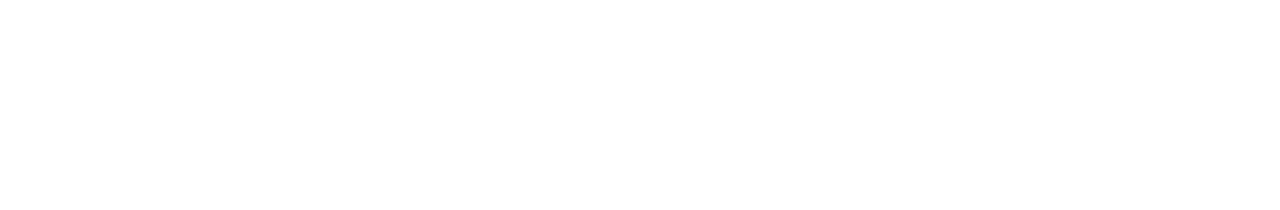
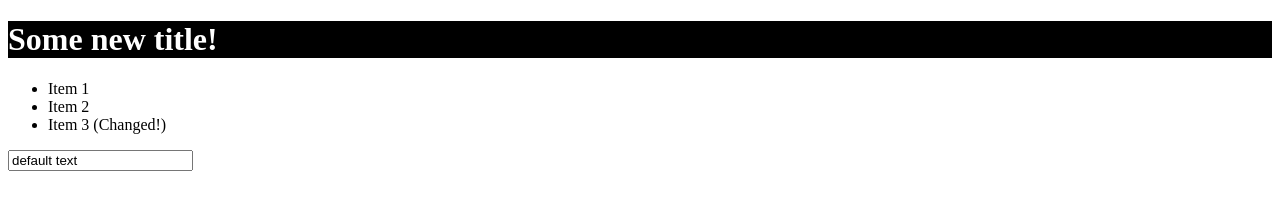
Before and after one commit to tonythetiger323/javascript-the-complete-guide-2022, a plain HTML site: page dom-01-starting-code/index.html in a window 1280 px wide. Drawn offline with Linux system fonts and the light colour scheme.

Commit message:
Upload dom-assignment-start

```diff
--- a/dom-01-starting-code/app.js
+++ b/dom-01-starting-code/app.js
@@ -0,0 +1,17 @@
+const h1 = document.getElementById('main-title');
+
+h1.textContent = 'Some new title!';
+h1.style.color = 'white';
+h1.style.backgroundColor = 'black';
+
+const li = document.querySelector('li:last-of-type');
+li.textContent = li.textContent + ' (Changed!)';
+
+const body = document.body;
+
+// const listItemElements = document.querySelectorAll('li');
+const listItemElements = document.getElementsByTagName('li');
+
+for (const listItemEl of listItemElements) {
+  console.dir(listItemEl);
+}
--- a/dom-01-starting-code/index.html
+++ b/dom-01-starting-code/index.html
@@ -8,6 +8,14 @@
   <script src="app.js" defer></script>
 </head>
 <body>
-
+  <header>
+    <h1 id="main-title">Dive Into the DOM!!</h1>
+    <ul>
+      <li class="list-item">Item 1</li>
+      <li class="list-item">Item 2</li>
+      <li class="list-item">Item 3</li>
+    </ul>
+    <input type="text" value="default text">
+  </header>
 </body>
 </html>
--- /dev/null
+++ b/dom-assignment-start/styles.css
@@ -0,0 +1,49 @@
+html {
+  font-family: sans-serif;
+}
+
+body {
+  margin: 5rem;
+  color: #521751;
+}
+
+h1 {
+  background: #fa923f;
+  color: white;
+  padding: 1rem;
+}
+
+ol {
+  counter-reset: list-counter;
+  list-style: none;
+  margin: 0;
+  padding: 1rem;
+  border: 1px solid #fa923f;
+}
+
+li {
+  counter-increment: list-counter;
+  padding: 1rem;
+  margin: 1rem 1rem 1rem 3.5rem;
+  border: 1px solid #521751;
+  position: relative;
+}
+
+li:before {
+  content: counter(list-counter);
+  margin-right: 0.5rem;
+  padding: 1rem;
+  background: #521751;
+  color: white;
+  position: absolute;
+  left: -2.75rem;
+  top: -1px;
+  border: 1px solid #521751;
+}
+
+li:hover,
+li:active {
+  border-color: #fa923f;
+  color: white;
+  background: #fa923f;
+}
```
Also changed, not shown: dom-assignment-start/index.html (added, +31 -0 lines), dom-assignment-start/assignment.js (added).
